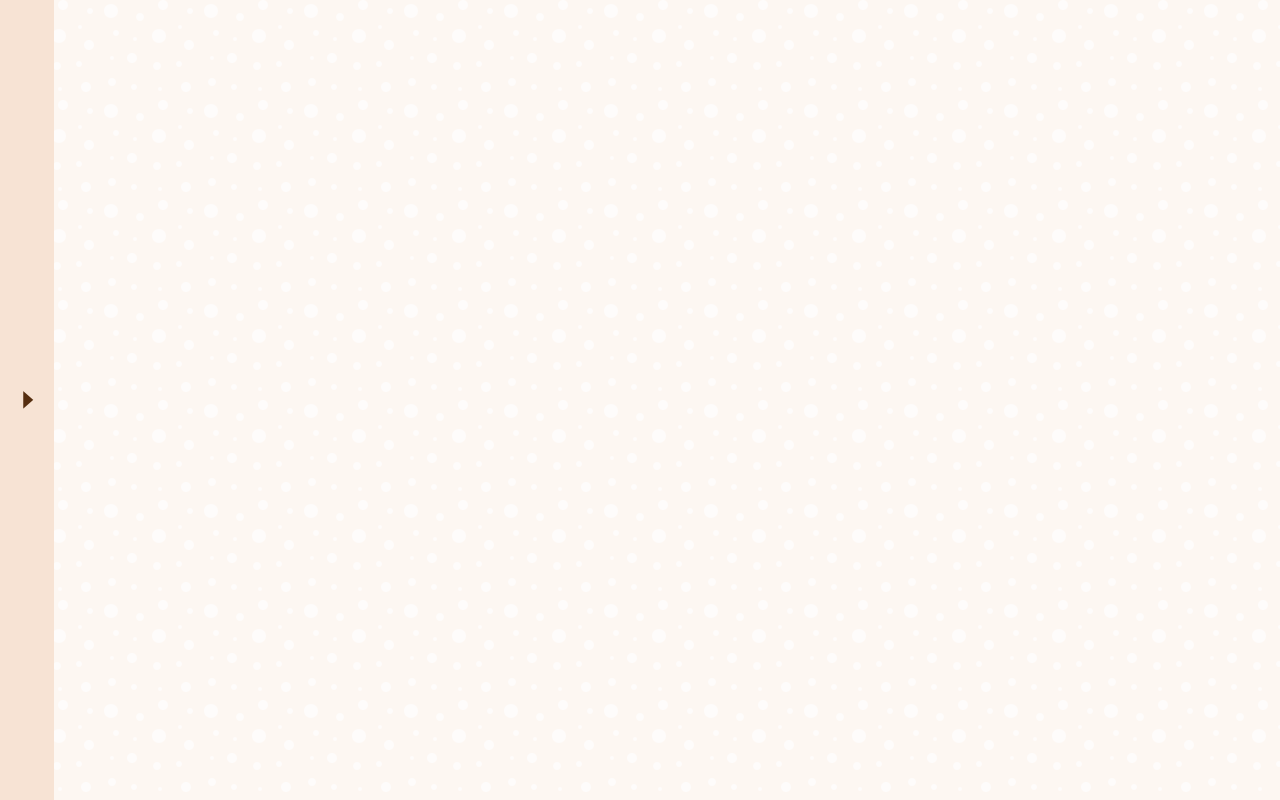
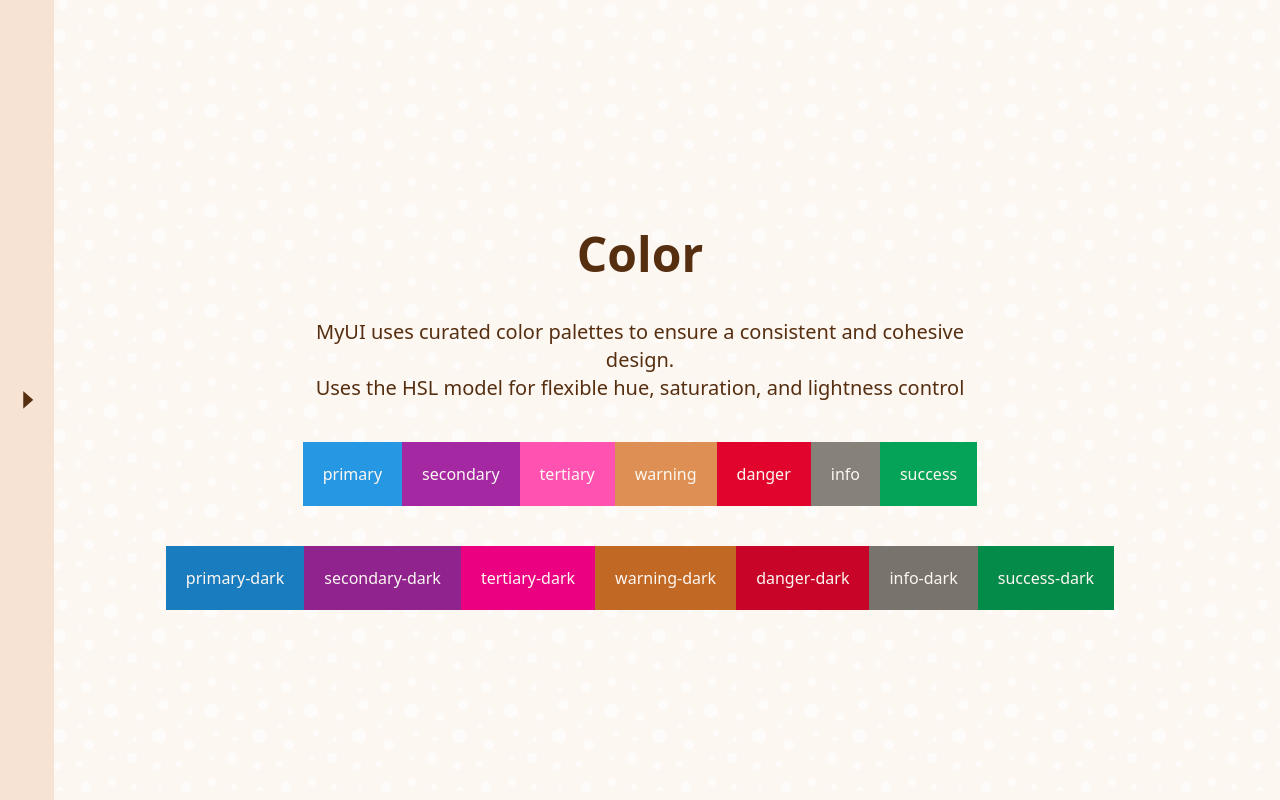
Before and after one commit to jakubhajduk53/my-ui, a Vue app: page /color in a window 1280 px wide. Built offline with nearby package versions, Linux system fonts and the light colour scheme.

Commit message:
feat: update ui and add colorview

```diff
--- a/src/components/Aside.vue
+++ b/src/components/Aside.vue
@@ -32,9 +32,9 @@ const switchAside = () => {
         >Button
       </RouterLink>
       <RouterLink
-        to="/input"
+        to="/color"
         class="py-3 w-full text-xl md:text-3xl font-semibold cursor-pointer border-2 rounded-xl bg-[hsl(26,68%,95%)] hover:bg-[hsl(26,68%,92%)] border-[hsl(26,68%,92%)] inset-shadow-[0px_0px_15px_hsl(26,68%,75%)]"
-        >Input
+        >Color
       </RouterLink>
     </div>
 
--- a/src/components/CodeDisplay.vue
+++ b/src/components/CodeDisplay.vue
@@ -19,7 +19,7 @@ const showCode = ref<boolean>(false);
       Show code &lt;/&gt;
     </div>
     <code
-      class="whitespace-pre bg-radial from-[hsl(0,0%,93%)] to-[hsl(0,0%,80%)] max-w-[80vw] overflow-x-auto rounded-xl p-3 md:p-5 inset-shadow-[0px_0px_5px_hsla(0,0%,0%,50%)]"
+      class="whitespace-pre text-[hsl(26,68%,97%)] bg-radial from-[hsl(0,0%,25%)] to-[hsl(0,0%,15%)] max-w-[80vw] overflow-x-auto rounded-xl p-3 md:p-5 inset-shadow-[0px_0px_5px_hsla(0,0%,0%,50%)]"
       v-if="showCode"
       >{{ text }}</code
     >
--- a/src/router/index.ts
+++ b/src/router/index.ts
@@ -1,7 +1,7 @@
 import { createRouter, createWebHistory } from "vue-router";
 import MainPageView from "../views/MainPageView.vue";
 import ButtonView from "../views/ButtonView.vue";
-import InputView from "../views/InputView.vue";
+import ColorView from "../views/ColorView.vue";
 
 const router = createRouter({
   history: createWebHistory(import.meta.env.BASE_URL),
@@ -17,9 +17,9 @@ const router = createRouter({
       component: ButtonView,
     },
     {
-      path: "/input",
-      name: "input",
-      component: InputView,
+      path: "/color",
+      name: "color",
+      component: ColorView,
     },
   ],
 });
--- a/src/views/ButtonView.vue
+++ b/src/views/ButtonView.vue
@@ -22,7 +22,7 @@ const data = [
     name: "Rounded",
     description: "Applies rounded corners to the component",
     type: "boolean",
-    default: "default",
+    default: "false",
   },
   {
     name: "Size",
@@ -51,7 +51,11 @@ const sizeDisplay = `<Button size="small" color="secondary" text="small" />
 
 <template>
   <div class="flex flex-col items-center justify-center gap-10">
-    <p class="text-3xl md:text-5xl font-bold">Buttons</p>
+    <p class="text-3xl md:text-5xl font-bold">Button</p>
+    <p class="text-base md:text-xl w-[35em] max-w-[80vw] text-center">
+      Supports multiple color themes, sizes, and optional rounded corners.<br />
+      Easily customizable for consistent design
+    </p>
     <div class="flex flex-col items-center justify-center gap-10">
       <div class="flex flex-col items-center gap-3">
         <p class="text-xl md:text-3xl">Themes</p>
--- /dev/null
+++ b/src/views/ColorView.vue
@@ -0,0 +1,55 @@
+<script setup lang="ts">
+const colors = {
+  light: {
+    primary: "bg-primary",
+    secondary: "bg-secondary",
+    tertiary: "bg-tertiary",
+    warning: "bg-warning",
+    danger: "bg-danger",
+    info: "bg-info",
+    success: "bg-success",
+  },
+  dark: {
+    "primary-dark": "bg-primary-dark",
+    "secondary-dark": "bg-secondary-dark",
+    "tertiary-dark": "bg-tertiary-dark",
+    "warning-dark": "bg-warning-dark",
+    "danger-dark": "bg-danger-dark",
+    "info-dark": "bg-info-dark",
+    "success-dark": "bg-success-dark",
+  },
+};
+</script>
+
+<template>
+  <div class="flex flex-col items-center justify-center gap-10">
+    <p class="text-3xl md:text-5xl font-bold">Color</p>
+    <p class="text-base md:text-xl w-[35em] max-w-[80vw] text-center">
+      MyUI uses curated color palettes to ensure a consistent and cohesive
+      design.<br />
+      Uses the HSL model for flexible hue, saturation, and lightness control
+    </p>
+    <div class="flex text-[hsl(26,68%,97%)]">
+      <div
+        v-for="(className, name) in colors.light"
+        :key="name"
+        class="p-5"
+        :class="className"
+      >
+        {{ name }}
+      </div>
+    </div>
+    <div class="flex text-[hsl(26,68%,97%)]">
+      <div
+        v-for="(className, name) in colors.dark"
+        :key="name"
+        class="p-5"
+        :class="className"
+      >
+        {{ name }}
+      </div>
+    </div>
+  </div>
+</template>
+
+<style scoped></style>
--- a/src/views/InputView.vue
+++ /dev/null
@@ -1,5 +0,0 @@
-<script setup lang="ts"></script>
-
-<template></template>
-
-<style scoped></style>
```
